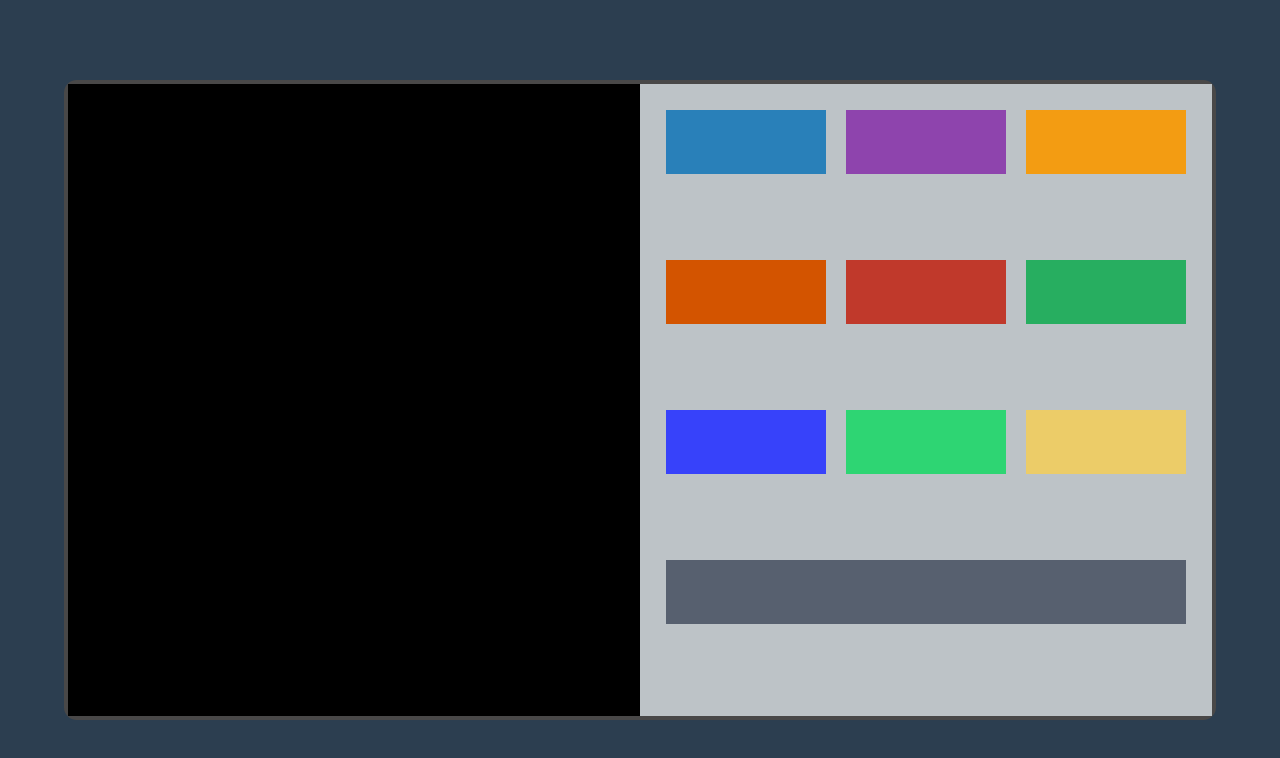
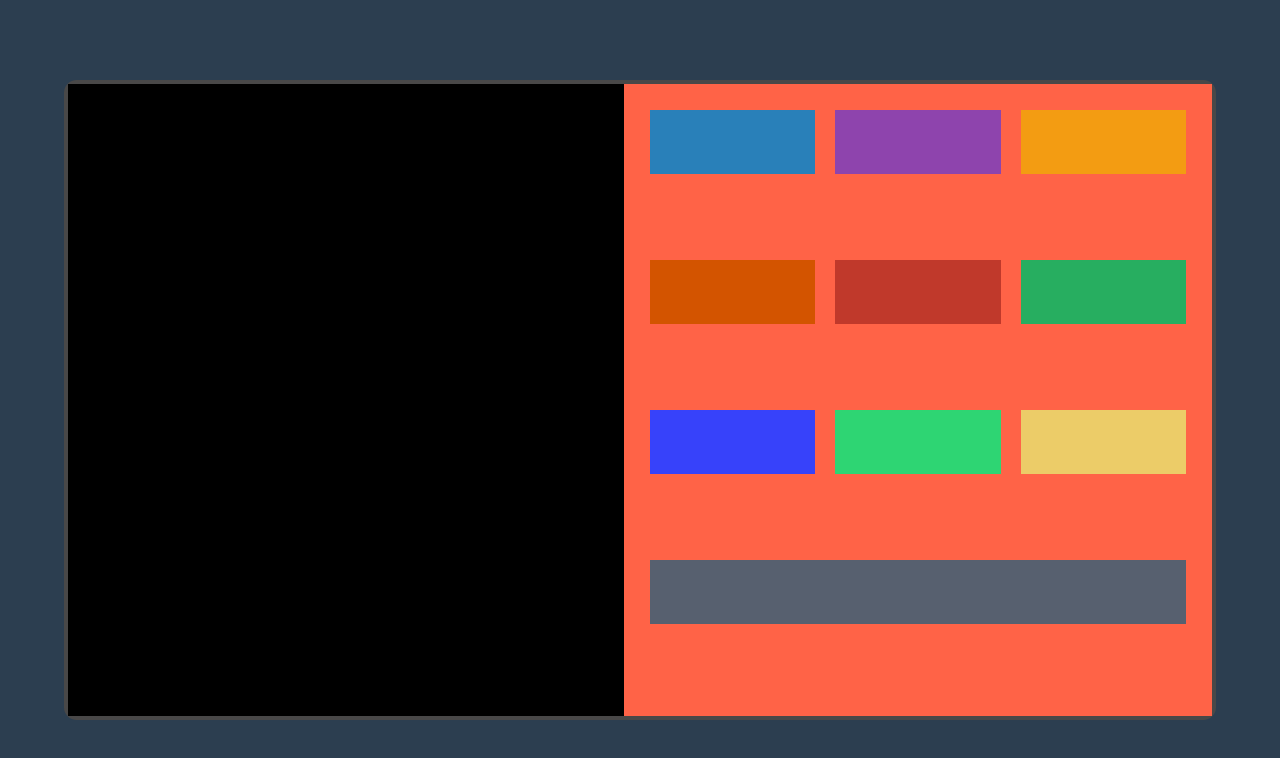
Before and after one commit to theshubhamdhage/colorChanger, a plain HTML site: page index.html in a window 1280 px wide. Drawn offline with Linux system fonts and the light colour scheme.

Commit message:
height issue fixed

```diff
--- a/style.css
+++ b/style.css
@@ -57,7 +57,7 @@ body{
 
 .container{
     width: 90vw;
-    height: 80vh;
+    min-height: 80vh;
     border: 4px solid rgb(73, 72, 72);
     /* background: tomato; */
     position: relative;
@@ -69,8 +69,9 @@ body{
 
 
 .changeme,.colors{
-    width: 50%;
-    height: 100%;
+    /* width: 50%;
+    height: 100%; */
+    flex: 1;
     background: #bdc3c7;
 }
 
@@ -85,6 +86,7 @@ body{
     display: flex;
     flex-wrap: wrap;
     justify-content: center;
+    background: tomato;
 }
 
 .color{
```
